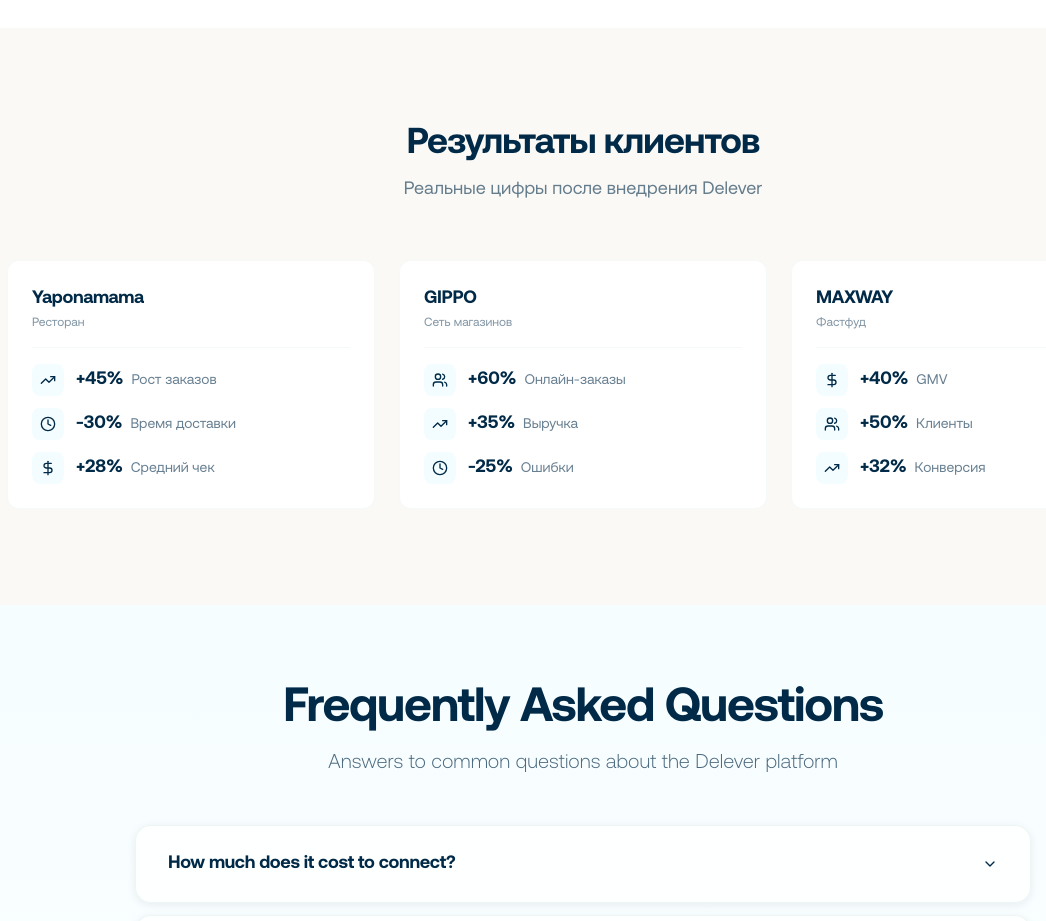
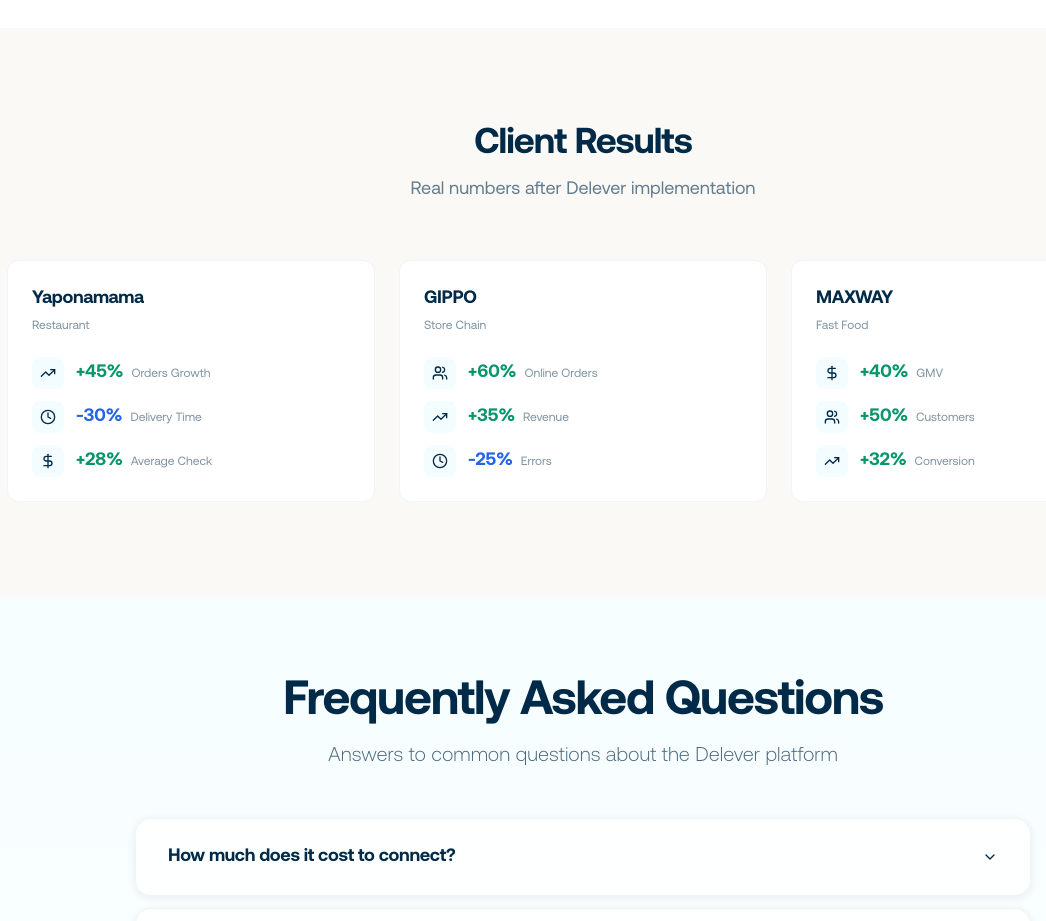
Before and after one commit to faxryuk-commits/delever-io, a React (Vite) app: page / in a window 1280 px wide. Shown: the part 5000-5921 px from the top of the page, without its empty margins (57-1103 px from the left). Built offline with nearby package versions, Linux system fonts and the light colour scheme.

Commit message:
feat: переводы для CaseStudies + финальные переводы компонентов

```diff
--- a/src/components/home/CaseStudies.tsx
+++ b/src/components/home/CaseStudies.tsx
@@ -1,57 +1,50 @@
 import { TrendingUp, Clock, DollarSign, Users } from 'lucide-react'
 import { motion } from 'framer-motion'
+import { useLocale } from '@/i18n/LocaleContext'
 
-interface CaseStudy {
-  company: string
-  segment: string
-  results: {
-    icon: React.ReactNode
-    metric: string
-    label: string
-  }[]
-}
+export function CaseStudies() {
+  const { t } = useLocale()
 
-const cases: CaseStudy[] = [
+  const cases = [
     {
       company: 'Yaponamama',
-    segment: 'Ресторан',
+      segmentKey: 'cases.restaurant',
       results: [
-      { icon: <TrendingUp className="h-4 w-4" />, metric: '+45%', label: 'Рост заказов' },
-      { icon: <Clock className="h-4 w-4" />, metric: '-30%', label: 'Время доставки' },
-      { icon: <DollarSign className="h-4 w-4" />, metric: '+28%', label: 'Средний чек' },
+        { icon: <TrendingUp className="h-4 w-4" />, metric: '+45%', labelKey: 'cases.ordersGrowth' },
+        { icon: <Clock className="h-4 w-4" />, metric: '-30%', labelKey: 'cases.deliveryTime' },
+        { icon: <DollarSign className="h-4 w-4" />, metric: '+28%', labelKey: 'cases.avgCheck' },
       ],
     },
     {
       company: 'GIPPO',
-    segment: 'Сеть магазинов',
+      segmentKey: 'cases.storeChain',
       results: [
-      { icon: <Users className="h-4 w-4" />, metric: '+60%', label: 'Онлайн-заказы' },
-      { icon: <TrendingUp className="h-4 w-4" />, metric: '+35%', label: 'Выручка' },
-      { icon: <Clock className="h-4 w-4" />, metric: '-25%', label: 'Ошибки' },
+        { icon: <Users className="h-4 w-4" />, metric: '+60%', labelKey: 'cases.onlineOrders' },
+        { icon: <TrendingUp className="h-4 w-4" />, metric: '+35%', labelKey: 'cases.revenue' },
+        { icon: <Clock className="h-4 w-4" />, metric: '-25%', labelKey: 'cases.errors' },
       ],
     },
     {
       company: 'MAXWAY',
-    segment: 'Фастфуд',
+      segmentKey: 'cases.fastFood',
       results: [
-      { icon: <DollarSign className="h-4 w-4" />, metric: '+40%', label: 'GMV' },
-      { icon: <Users className="h-4 w-4" />, metric: '+50%', label: 'Клиенты' },
-      { icon: <TrendingUp className="h-4 w-4" />, metric: '+32%', label: 'Конверсия' },
+        { icon: <DollarSign className="h-4 w-4" />, metric: '+40%', labelKey: 'cases.gmv' },
+        { icon: <Users className="h-4 w-4" />, metric: '+50%', labelKey: 'cases.customers' },
+        { icon: <TrendingUp className="h-4 w-4" />, metric: '+32%', labelKey: 'cases.conversion' },
       ],
     },
   ]
 
-export function CaseStudies() {
   return (
     <section className="py-16 lg:py-24 px-4 sm:px-6 lg:px-8 bg-brand-lightBeige/30">
       <div className="container mx-auto max-w-6xl">
         {/* Header */}
         <div className="text-center mb-10 lg:mb-14">
           <h2 className="text-3xl lg:text-4xl font-bold text-brand-darkBlue mb-3 tracking-tight">
-            Результаты клиентов
+            {t('cases.title')}
           </h2>
           <p className="text-base lg:text-lg text-brand-darkBlue/60 max-w-xl mx-auto">
-            Реальные цифры после внедрения Delever
+            {t('cases.subtitle')}
           </p>
         </div>
 
@@ -63,37 +56,37 @@
               initial={{ opacity: 0, y: 20 }}
               whileInView={{ opacity: 1, y: 0 }}
               viewport={{ once: true }}
-              transition={{ duration: 0.4, delay: idx * 0.1 }}
-              className="bg-white rounded-xl p-5 lg:p-6 border border-brand-lightTeal/20 hover:border-brand-darkBlue/15 transition-colors"
+              transition={{ delay: idx * 0.1 }}
+              whileHover={{ y: -5 }}
+              className="bg-white rounded-xl p-6 border border-brand-lightTeal/30 hover:shadow-lg transition-all"
             >
-              {/* Company */}
-              <div className="mb-4 pb-4 border-b border-brand-lightTeal/20">
-                <h3 className="text-lg font-semibold text-brand-darkBlue">
-                  {caseStudy.company}
-                </h3>
-                <p className="text-xs text-brand-darkBlue/50 mt-0.5">
-                  {caseStudy.segment}
-                </p>
+              {/* Company info */}
+              <div className="mb-5">
+                <h3 className="text-lg font-semibold text-brand-darkBlue">{caseStudy.company}</h3>
+                <span className="text-xs text-brand-darkBlue/50">{t(caseStudy.segmentKey)}</span>
               </div>
 
               {/* Results */}
               <div className="space-y-3">
                 {caseStudy.results.map((result, rIdx) => (
-                  <div key={rIdx} className="flex items-center gap-3">
+                  <motion.div
+                    key={rIdx}
+                    className="flex items-center gap-3"
+                    initial={{ opacity: 0, x: -10 }}
+                    whileInView={{ opacity: 1, x: 0 }}
+                    viewport={{ once: true }}
+                    transition={{ delay: idx * 0.1 + rIdx * 0.05 }}
+                  >
                     <div className="w-8 h-8 rounded-lg bg-brand-lightBlue/50 flex items-center justify-center text-brand-darkBlue">
                       {result.icon}
                     </div>
-                    <div className="flex-1 min-w-0">
-                      <div className="flex items-baseline gap-2">
-                        <span className="text-lg font-bold text-brand-darkBlue">
+                    <div>
+                      <span className={`text-lg font-bold ${result.metric.startsWith('+') ? 'text-emerald-600' : 'text-blue-600'}`}>
                         {result.metric}
                       </span>
-                        <span className="text-sm text-brand-darkBlue/60">
-                          {result.label}
-                        </span>
+                      <span className="text-xs text-brand-darkBlue/50 ml-2">{t(result.labelKey)}</span>
                     </div>
-                    </div>
-                  </div>
+                  </motion.div>
                 ))}
               </div>
             </motion.div>
--- a/src/i18n/translations.ts
+++ b/src/i18n/translations.ts
@@ -251,7 +251,19 @@
 
     // Case Studies Component
     'cases.title': 'Результаты клиентов',
-    'cases.subtitle': 'Реальные кейсы автоматизации доставки',
+    'cases.subtitle': 'Реальные цифры после внедрения Delever',
+    'cases.restaurant': 'Ресторан',
+    'cases.storeChain': 'Сеть магазинов',
+    'cases.fastFood': 'Фастфуд',
+    'cases.ordersGrowth': 'Рост заказов',
+    'cases.deliveryTime': 'Время доставки',
+    'cases.avgCheck': 'Средний чек',
+    'cases.onlineOrders': 'Онлайн-заказы',
+    'cases.revenue': 'Выручка',
+    'cases.errors': 'Ошибки',
+    'cases.gmv': 'GMV',
+    'cases.customers': 'Клиенты',
+    'cases.conversion': 'Конверсия',
 
     // Call To Action Component
     'cta.title': 'Запустите свою доставку',
@@ -763,7 +775,19 @@
 
     // Case Studies Component
     'cases.title': 'Client Results',
-    'cases.subtitle': 'Real delivery automation case studies',
+    'cases.subtitle': 'Real numbers after Delever implementation',
+    'cases.restaurant': 'Restaurant',
+    'cases.storeChain': 'Store Chain',
+    'cases.fastFood': 'Fast Food',
+    'cases.ordersGrowth': 'Orders Growth',
+    'cases.deliveryTime': 'Delivery Time',
+    'cases.avgCheck': 'Average Check',
+    'cases.onlineOrders': 'Online Orders',
+    'cases.revenue': 'Revenue',
+    'cases.errors': 'Errors',
+    'cases.gmv': 'GMV',
+    'cases.customers': 'Customers',
+    'cases.conversion': 'Conversion',
 
     // Call To Action Component
     'cta.title': 'Launch Your Delivery',
```
Lines whose indentation alone changed are shown as unchanged.
